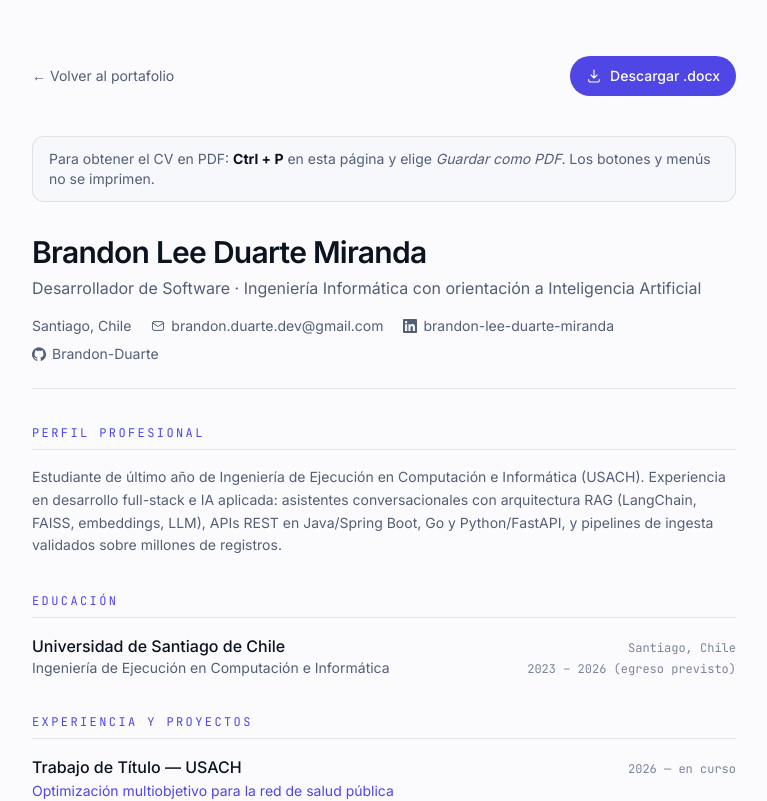
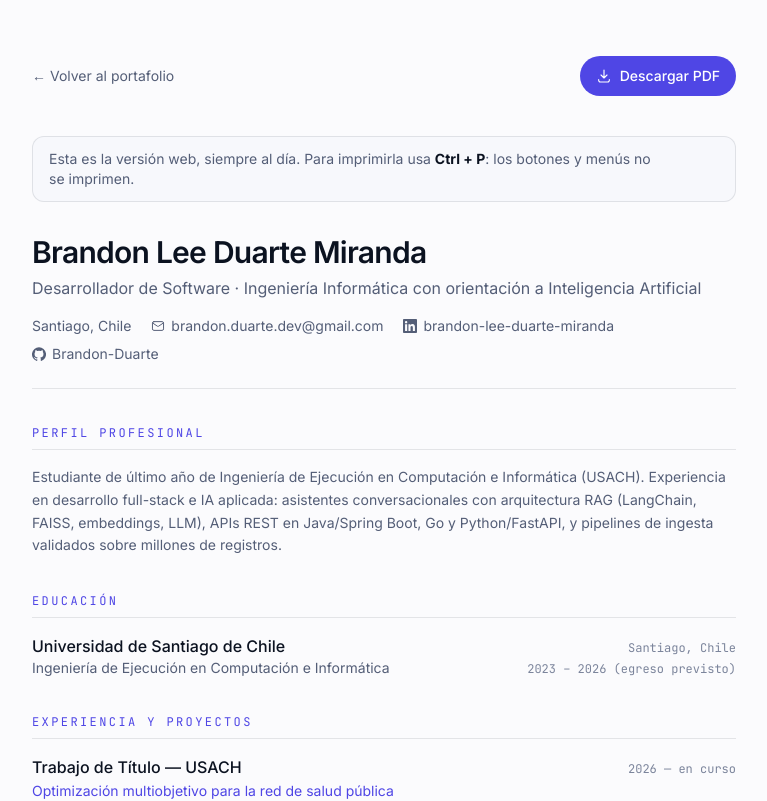
Before and after one commit to Brandon-Duarte/portafolio, a Next.js app: page /cv in a window 1280 px wide. Shown: the top 801 px of the page, without its empty margins (256-1023 px from the left). Built offline with nearby package versions, Linux system fonts and the light colour scheme.

Commit message:
feat: reemplazar el CV en docx por PDF y actualizar los enlaces

```diff
--- a/app/cv/page.tsx
+++ b/app/cv/page.tsx
@@ -36,13 +36,13 @@ export default function CvPage() {
           className="inline-flex items-center gap-2 rounded-full bg-accent px-4 py-2.5 text-sm font-medium text-accent-fg transition hover:opacity-90"
         >
           <DownloadIcon className="size-4" />
-          Descargar .docx
+          Descargar PDF
         </a>
       </div>
 
       <p className="no-print mb-8 rounded-xl border border-line bg-surface-2 px-4 py-3 text-sm text-muted">
-        Para obtener el CV en PDF: <strong className="text-fg">Ctrl + P</strong> en esta página y
-        elige <em>Guardar como PDF</em>. Los botones y menús no se imprimen.
+        Esta es la versión web, siempre al día. Para imprimirla usa{" "}
+        <strong className="text-fg">Ctrl + P</strong>: los botones y menús no se imprimen.
       </p>
 
       <header className="border-b border-line pb-6">
--- a/lib/site.ts
+++ b/lib/site.ts
@@ -9,7 +9,7 @@ export const site = {
   linkedin: "https://www.linkedin.com/in/brandon-lee-duarte-miranda",
   // Cambia esto por tu URL real de Vercel despues del primer despliegue.
   url: "https://brandon-duarte.vercel.app",
-  cv: "/CV-Brandon-Duarte.docx",
+  cv: "/CV-Brandon-Duarte.pdf",
   description:
     "Desarrollador full-stack con foco en IA aplicada: arquitecturas RAG, APIs REST en Java, Go y Python, y optimizacion multiobjetivo con algoritmos evolutivos.",
 } as const;
```
Also changed, not shown: 2 other files (tests, documents, lock files or other folders).
